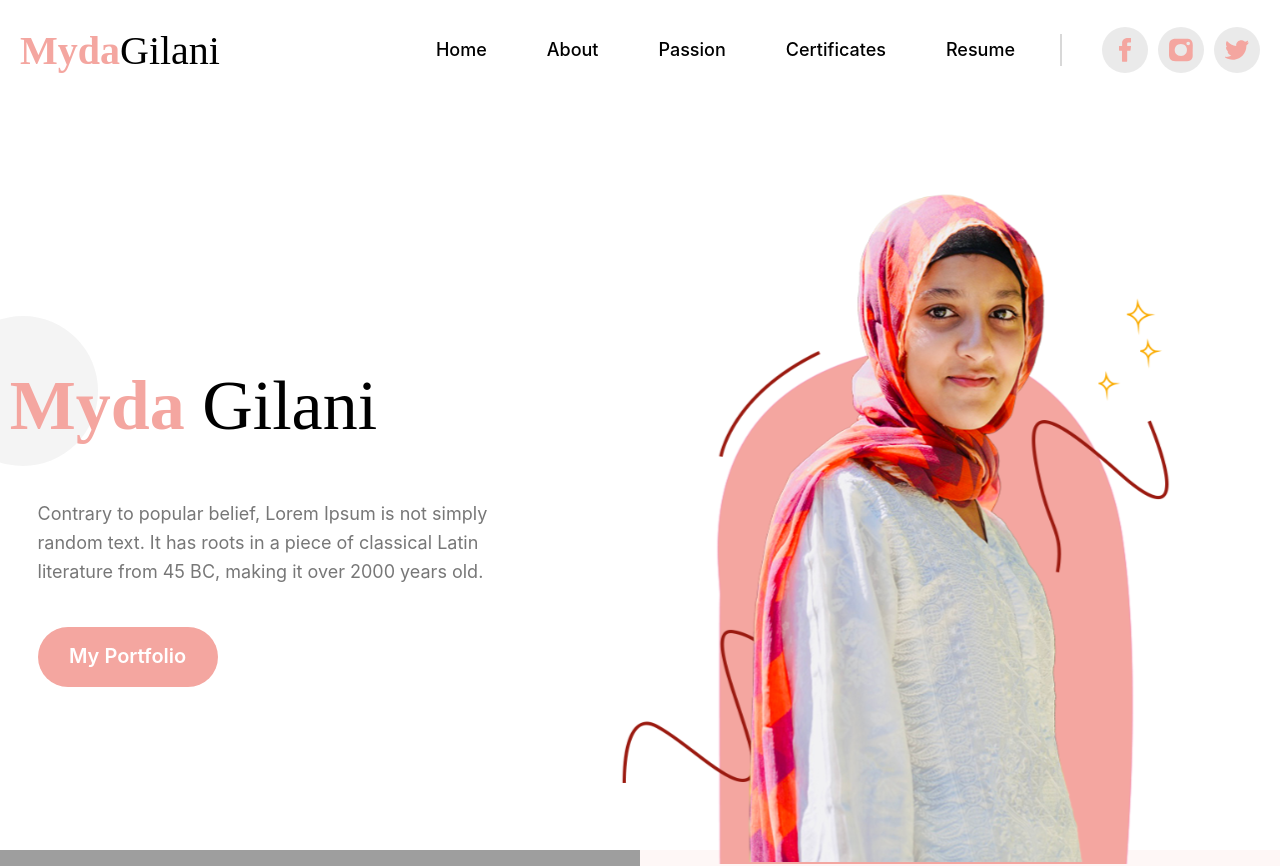
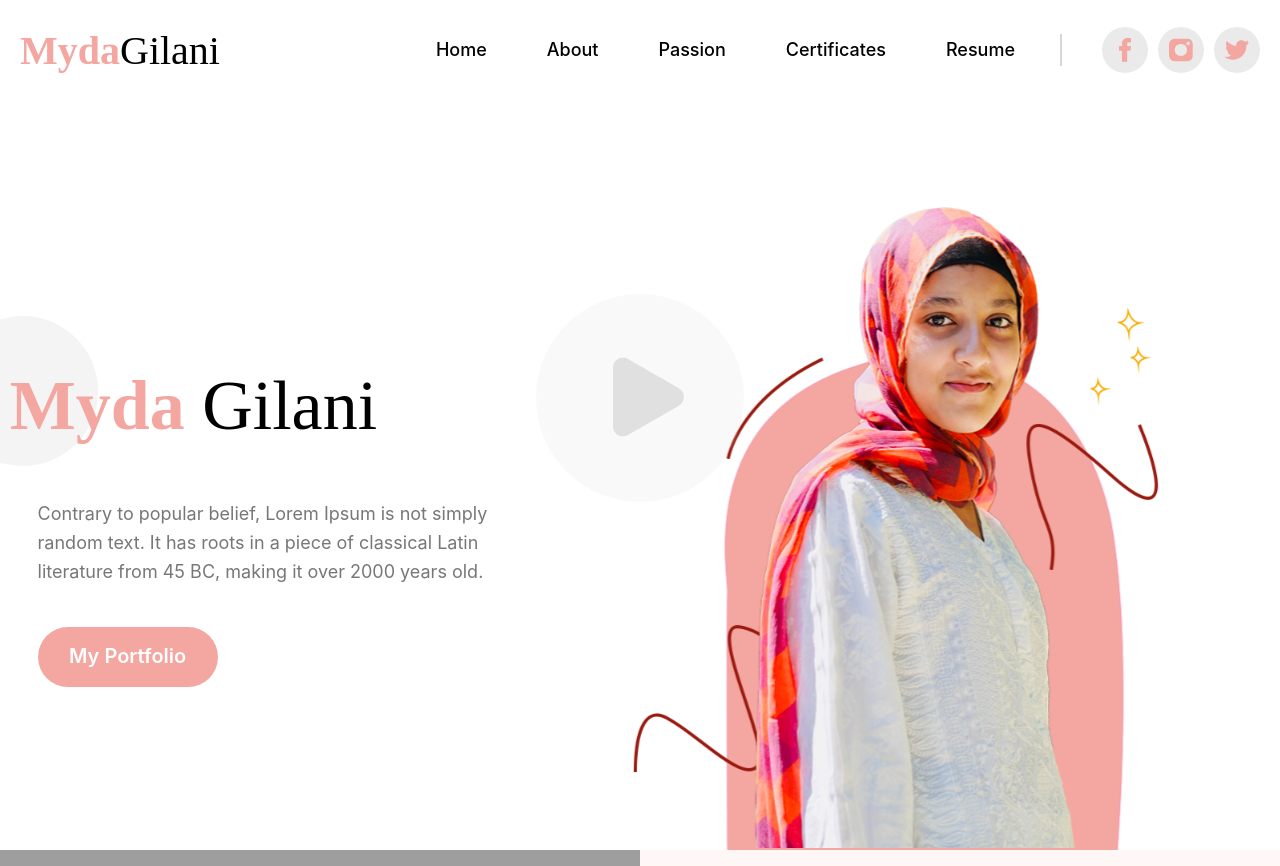
Before and after one commit to RashidAshfaq/portfolio_myda, a React (Vite) app: page / in a window 1280 px wide. Shown: the top 866 px of the page. Built offline with nearby package versions, Linux system fonts and the light colour scheme; grey boxes are pictures that could not be loaded.

Commit message:
Add the responsiveness in the design

```diff
--- a/src/App.css
+++ b/src/App.css
@@ -355,7 +355,7 @@ height: 24px;
     padding-bottom: 7px;
   }
   .line-divider{
-    width: 100%;
+    width: 80%;
     margin-left: 150px;
     margin-bottom: 80px;
     margin-top: 60px;
@@ -803,7 +803,7 @@ height: 24px;
     margin-left: -90px;
   }
   .intro-image{
-    height: 700px;
+    height: 84vh;
     margin-top: 60px;
     margin-left: -10px;
   }
@@ -1024,7 +1024,7 @@ height: 24px;
  }
 
  .resume {
-  height: 40vh;
+  height: 50vh;
  }
 
  .resume-icon{
--- a/src/App.jsx
+++ b/src/App.jsx
@@ -455,7 +455,7 @@ const Portfolio = () => {
             </video>
             {!isPlaying && (
                 <button className="play-button" onClick={handlePlayPause}>
-                    {/* <img src='./assets/Group_28.svg' alt="Play Button" className="play-icon" /> */}
+                    <img src='./assets/Group_28.svg' alt="Play Button" className="play-icon" />
                 </button>
             )}
             <div className="circles">
```
